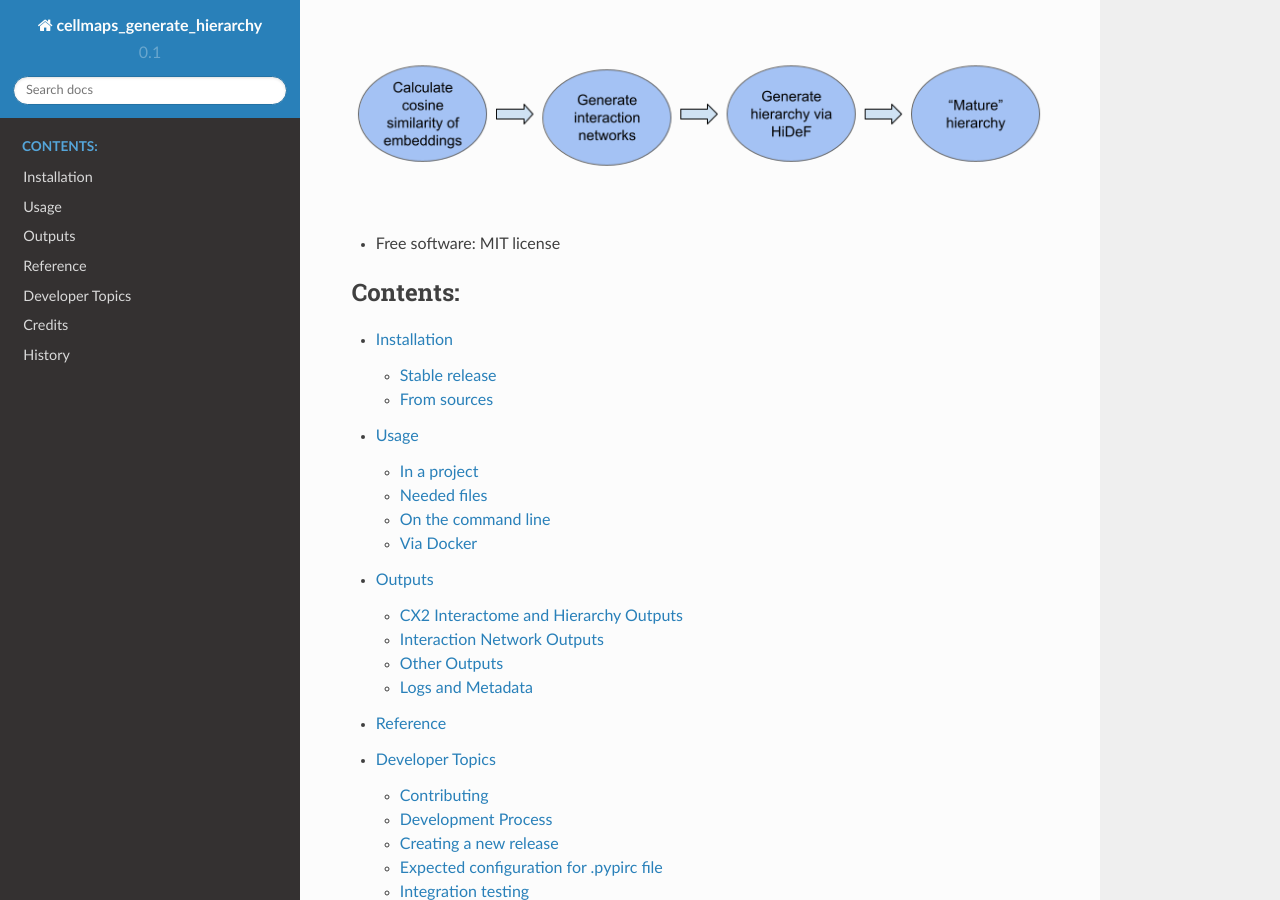
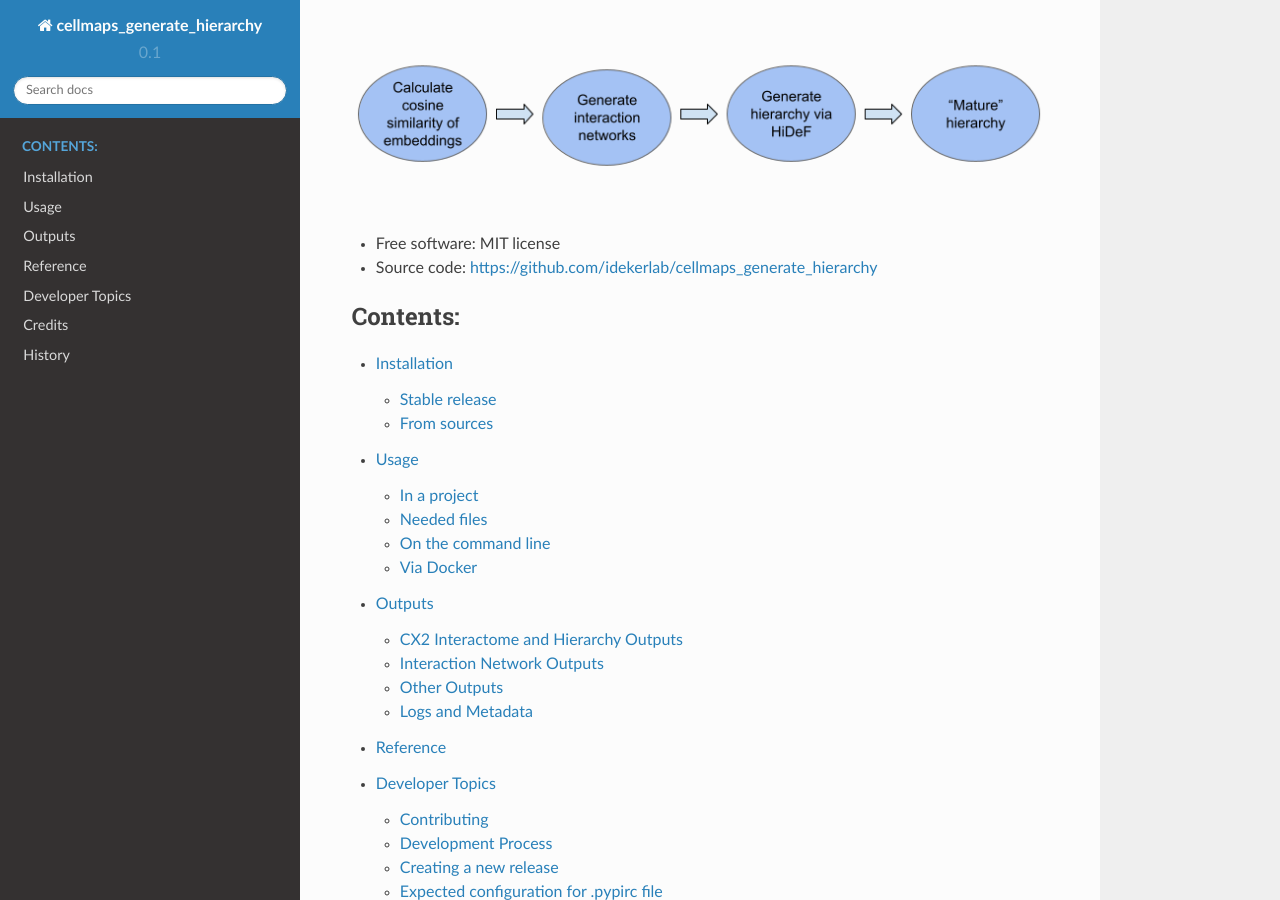
Before and after one commit to idekerlab/cellmaps_generate_hierarchy, a Sphinx documentation site: the page built from docs/index.rst, in a window 1280 px wide and 900 px high, scrolled down 393 px. Built offline with Sphinx 7.4.7 and the Read the Docs theme 2.0.0, drawn with Linux system fonts in a browser that asks for light colours; pages that are not in the unit, such as notebooks, are missing from menus.

Commit message:
added links to source code

```diff
--- a/README.rst
+++ b/README.rst
@@ -17,6 +17,7 @@ Generates hierarchy from `Cell Maps Coembedding <https://cellmaps-coembedding.re
 
 * Free software: MIT license
 * Documentation: https://cellmaps-generate-hierarchy.readthedocs.io.
+* Source code: https://github.com/idekerlab/cellmaps_generate_hierarchy
 
 Dependencies
 ------------
--- a/docs/index.rst
+++ b/docs/index.rst
@@ -24,6 +24,7 @@ Overview of Cell Maps Generate Hierarchy
     The generate_hierarchy_overview.png image is from this google doc: https://docs.google.com/drawings/d/1zx4Sv3e1iUNSlN4hixKJbtmVtPMlYv3tfvmgreB7ork/edit
 
 * Free software: MIT license
+* Source code: https://github.com/idekerlab/cellmaps_generate_hierarchy
 
 
 .. toctree::
```
